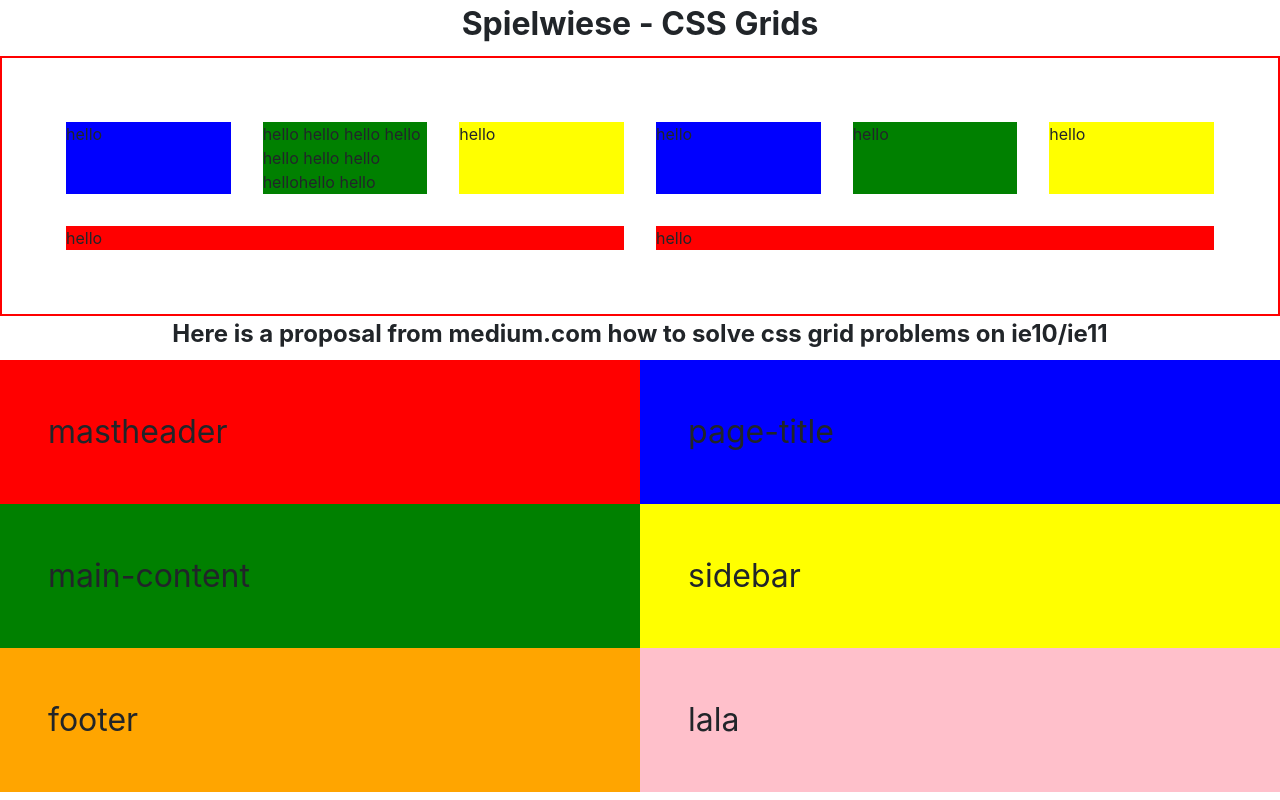
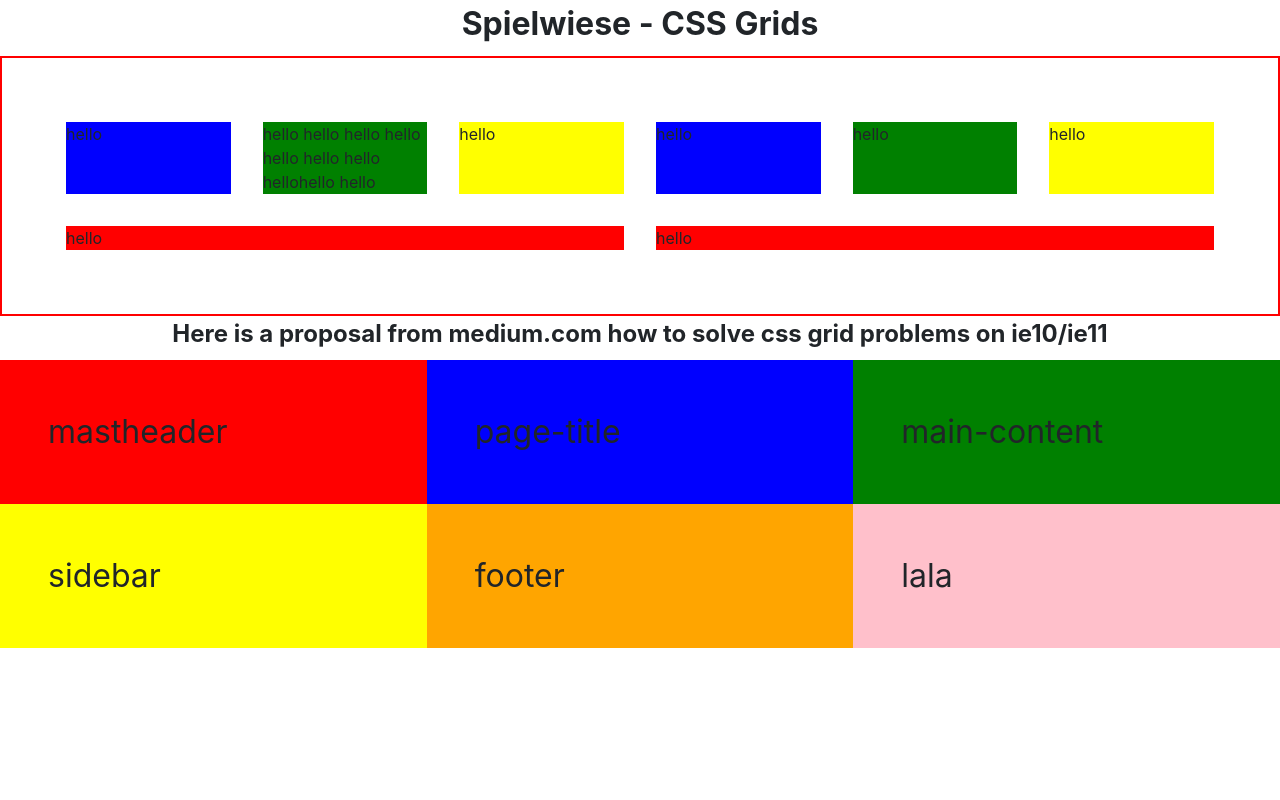
Before and after one commit to Tonisal/spielwiese, a website: page html/cssgrid.html in a window 1280 px wide. Drawn offline with Linux system fonts and the light colour scheme.

Commit message:
add current status

```diff
--- a/assets/src/scss/_grid.scss
+++ b/assets/src/scss/_grid.scss
@@ -37,7 +37,7 @@
 
 .site {
   display: grid;
-  grid-template-columns: 1fr 1fr;
+  grid-template-columns: 1fr 1fr 1fr;
 
   * {
     padding: 3rem;
```
Also changed, not shown: assets/dst/css/min/style.min.css, assets/dst/css/style.css.
